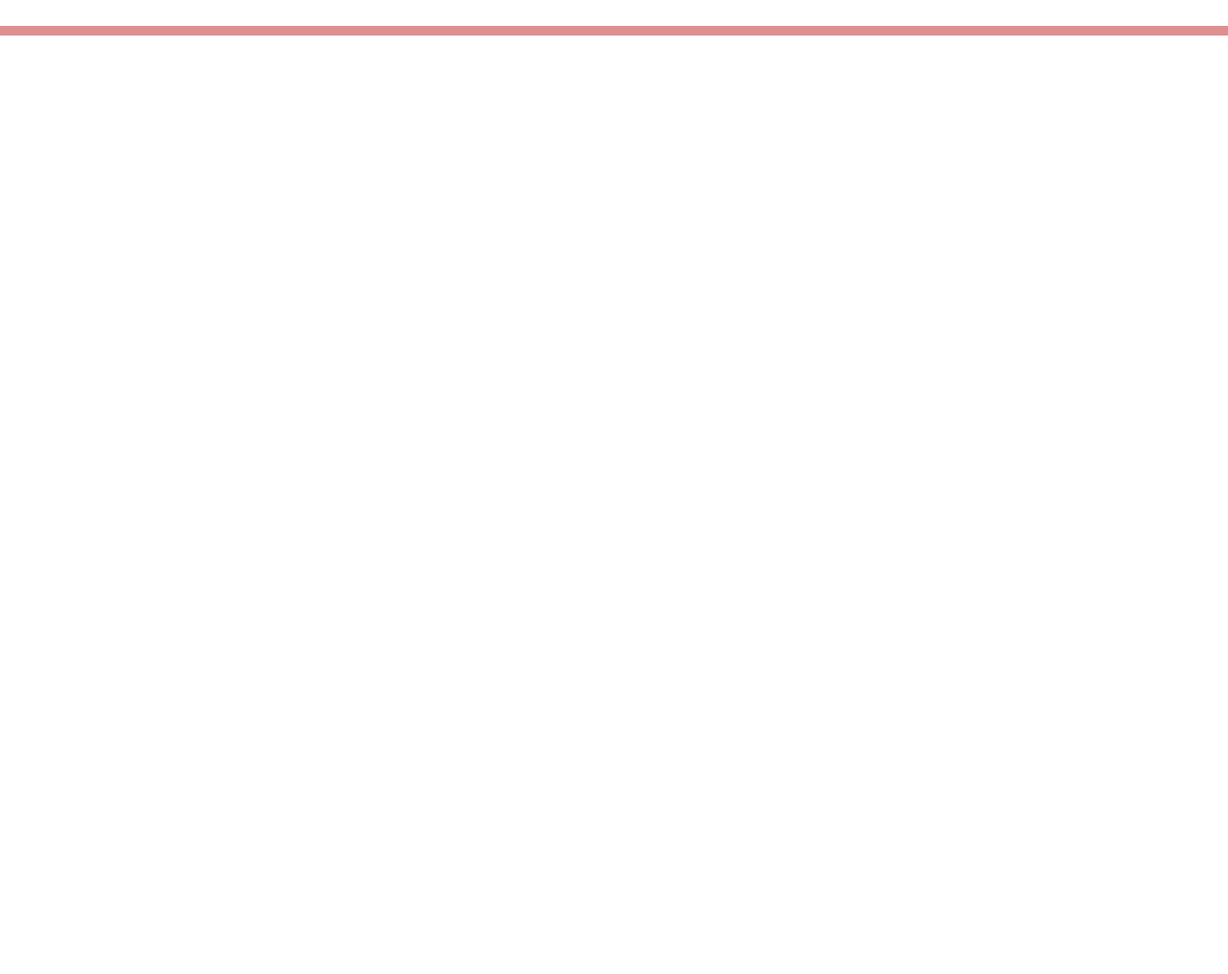
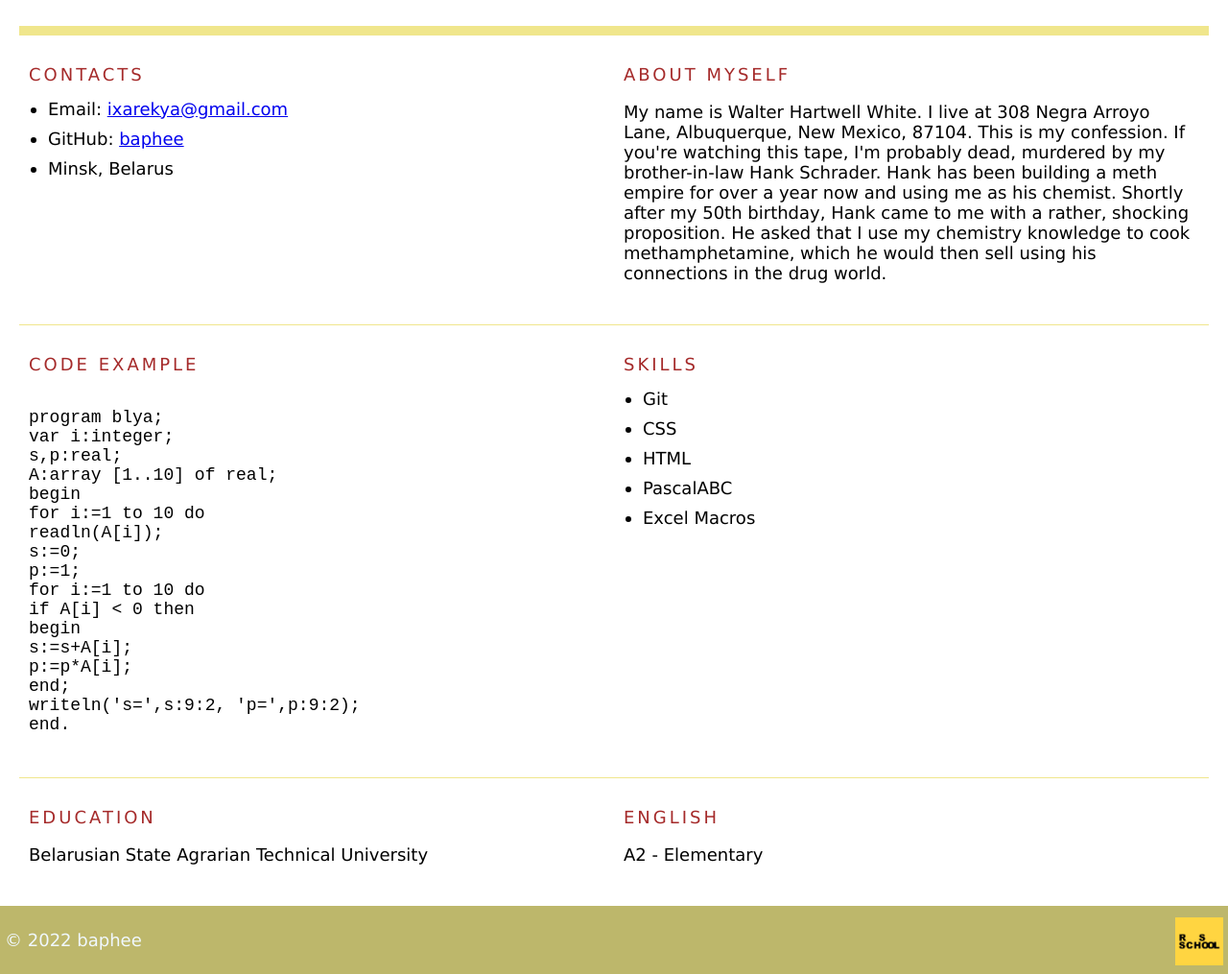
Before and after one commit to baphee/rsschool-cv, a plain HTML site: page index.html in a window 1280 px wide. Shown: the part 310-1325 px from the top of the page at 96% size. Before the commit the page ends 800 px from the top, so only its background shows below. Drawn offline with Linux system fonts and the light colour scheme.

Commit message:
feat: add footer

```diff
--- a/css/style.css
+++ b/css/style.css
@@ -12,17 +12,13 @@ body {
 }
 
 .header {
-    background-color: rgb(184, 79, 79);
+    background-color: rgb(189, 183, 107);
 }
 
 .container-header {
     width: 90%;
     margin: 0 auto;
     box-sizing: border-box;
-}
-
-.a,a:visited {
-    color: dodgerblue;
 }
 
 .nav {
@@ -37,11 +33,18 @@ body {
 
 .menu-item {
     padding: 0 12px;
+    color: rgb(255, 255, 255);
+}
+.container {
+    max-width: 1440px;
+    margin: 0 auto;
+    min-height: 50px;
 }
 
 .main-container {
     display: flex;
     flex-wrap: wrap;
+    padding: 0 20px;
 }
 
 .section-profile {
@@ -49,7 +52,7 @@ body {
     width: 100%;
     padding: 50px 35px 30px;
     justify-content:space-evenly;
-    border-bottom: 10px solid rgb(223, 143, 143);
+    border-bottom: 10px solid rgb(240, 230, 140);
 }
 
 .section-profile-photo {
@@ -62,9 +65,68 @@ body {
 .section-profile-tittle {
     margin: 50px 35px 10px;
     font-weight: 300;
+    color: darkslategray;
 }
 
 .section-profile-subtittle {
     margin: 0px 35px 30px;
     font-weight: 300;
+    color: darkslategray;
 }
+
+.section {
+width: calc(50% - 20px);
+padding: 10px;
+padding-bottom: 25px;
+border-bottom: 1px solid rgb(240, 230, 140);
+}
+
+.section-tittle {
+    font-size: 18px;
+    font-weight: 400;
+    text-transform:uppercase;
+    letter-spacing: 3px;
+    color: brown;
+    margin-top: 20px;
+}
+
+.section-list {
+    margin: 0;
+    padding-left: 20px;
+}
+
+.section-item {
+    margin: 0;
+    margin-bottom: 10px;
+    padding: 0;
+}
+
+.pre {
+    margin: 0;
+    padding: 0;
+}
+
+.section-education, .section-english {
+    border-bottom: 0;
+}
+
+.footer {
+    background-color: rgb(189, 183, 107);
+}
+
+.container-footer {
+    display: flex;
+    justify-content: space-between;
+    align-items: center;
+    color: aliceblue;
+    padding: 5px;
+}
+
+.github-link {
+    color: aliceblue;
+    text-decoration: none;
+}
+
+.rss_logo {
+    margin-top: 7px;
+}
--- a/index.html
+++ b/index.html
@@ -23,7 +23,7 @@
             </div>
         </header>
         <main class="main">
-            <div class="main-container">
+            <div class="container main-container">
                 <section class="section-profile">
                     <img src="img/photo_2022-04-27_15-25-20.jpg" alt class="section-profile-photo">
                     <div class="section-name">
@@ -31,8 +31,74 @@
                         <h4 class="section-profile-subtittle">Front-end Developer</h4>
                     </div>
                 </section>
+                <section class="section">
+                    <h2 class="section-tittle">Contacts</h2>
+                    <ul class="section-list">
+                        <li class="section-item">
+                            Email:
+                            <a href="mailto:ixarekya@gmail.com" title="email">ixarekya@gmail.com</a>
+                        </li>
+                        <li class="section-item">
+                            GitHub:
+                            <a href="https://github.com/baphee" title="github">baphee</a>
+                        </li>
+                        <li class="section-item">Minsk, Belarus</li>
+                    </ul>
+                </section>
+                <section class="section">
+                    <h2 class="section-tittle">About Myself</h2>
+                    <p>My name is Walter Hartwell White. I live at 308 Negra Arroyo Lane, Albuquerque, New Mexico, 87104. This is my confession. If you're watching this tape, I'm probably dead, murdered by my brother-in-law Hank Schrader. Hank has been building a meth empire for over a year now and using me as his chemist. Shortly after my 50th birthday, Hank came to me with a rather, shocking proposition. He asked that I use my chemistry knowledge to cook methamphetamine, which he would then sell using his connections in the drug world.</p>
+                </section>
+                <section class="section">
+                    <h2 class="section-tittle">Code Example</h2>
+                    <pre class="pre">
+                        <code>
+program blya;
+var i:integer;
+s,p:real;
+A:array [1..10] of real;
+begin
+for i:=1 to 10 do
+readln(A[i]);
+s:=0;
+p:=1;
+for i:=1 to 10 do
+if A[i] &#60 0 then
+begin
+s:=s+A[i];
+p:=p*A[i];
+end;
+writeln('s=',s:9:2, 'p=',p:9:2);
+end.</code>
+                    </pre>
+                </section>
+                <section class="section">
+                    <h2 class="section-tittle">Skills</h2>
+                    <ul class="section-list">
+                        <li class="section-item">Git</li>
+                        <li class="section-item">CSS</li>
+                        <li class="section-item">HTML</li>
+                        <li class="section-item">PascalABC</li>
+                        <li class="section-item">Excel Macros</li>
+                    </ul>
+                </section>
+                <section class="section section-education">
+                    <h2 class="section-tittle">Education</h2>
+                    <p>Belarusian State Agrarian Technical University</p>
+                </section>
+                <section class="section section-english">
+                    <h2 class="section-tittle">English</h2>
+                    <p>A2 - Elementary</p>
+                </section>
             </div>
         </main>
-
+        <footer class="footer">
+            <div class="container container-footer">
+                <div>© 2022
+                <a href="https://github.com/baphee" class="github-link">baphee</a>
+                </div>
+                <a href="https://rs.school/" class="rss"><img src="img/unnamed.jpg" width="50" height="50" class="rss_logo"></a>
+            </div>
+        </footer>
 </body>
 </html>
```
Also changed, not shown: img/unnamed.jpg (added).
